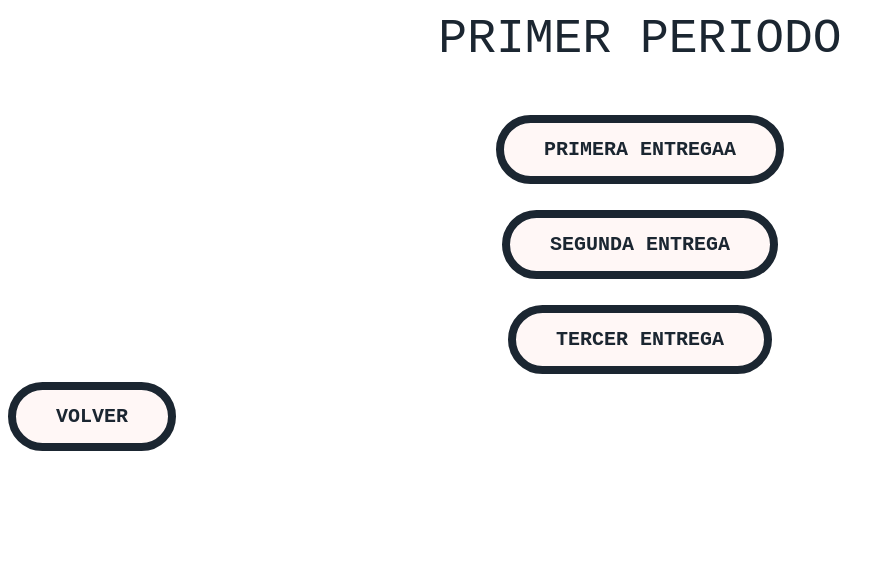
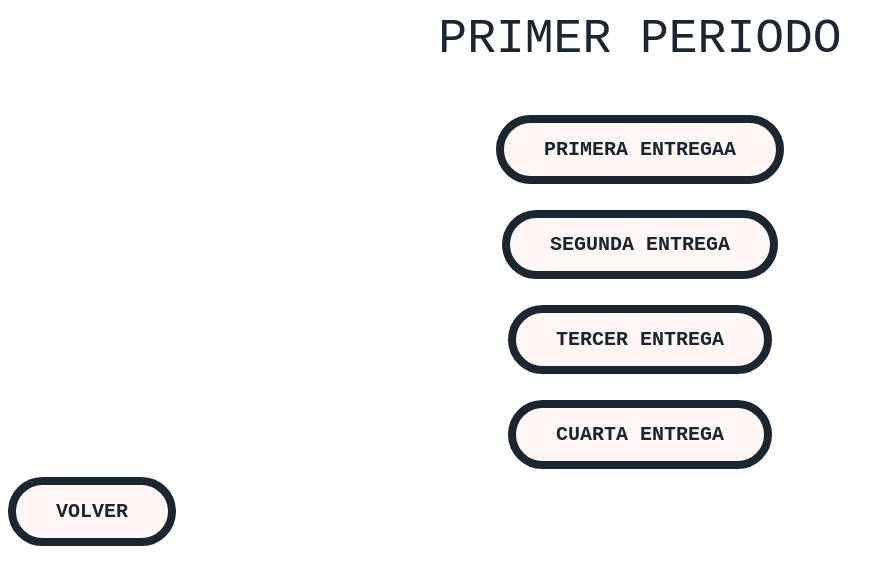
Before and after one commit to Susanacas12/trabajostec, a plain HTML site: page primerp.html in a window 1280 px wide. Shown: the whole page, without its empty margins (0-895 px from the left). Drawn offline with Linux system fonts and the light colour scheme.

Commit message:
Update primerp.html

```diff
--- a/primerp.html
+++ b/primerp.html
@@ -18,7 +18,9 @@
 	          <br><br><br><br><br>
 
 		 <font face="Courier New"><a class="pl" href="sem6.html" >TERCER ENTREGA</a></font>		</a>
+	<br><br><br><br><br>
 
+		 <font face="Courier New"><a class="pl" href="sem6.html" >CUARTA ENTREGA</a></font>		</a>
 
 
 
```
